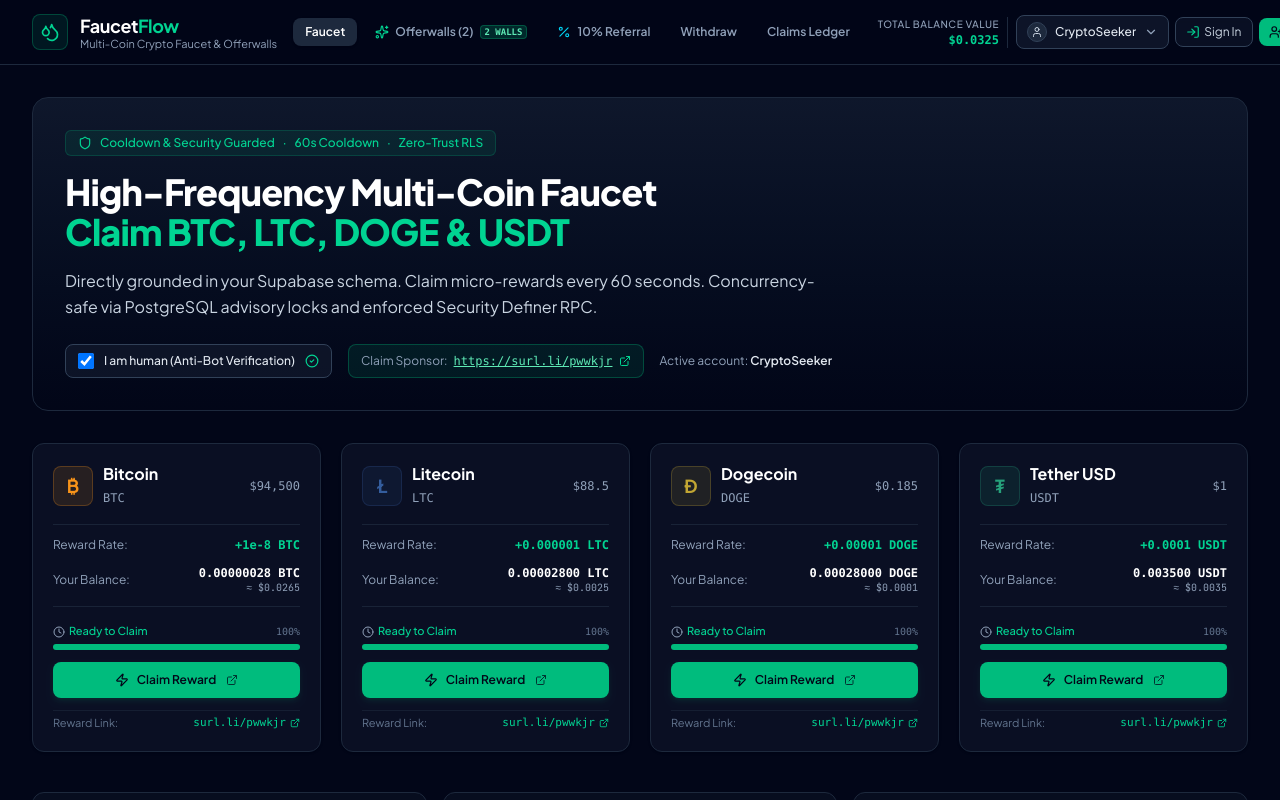
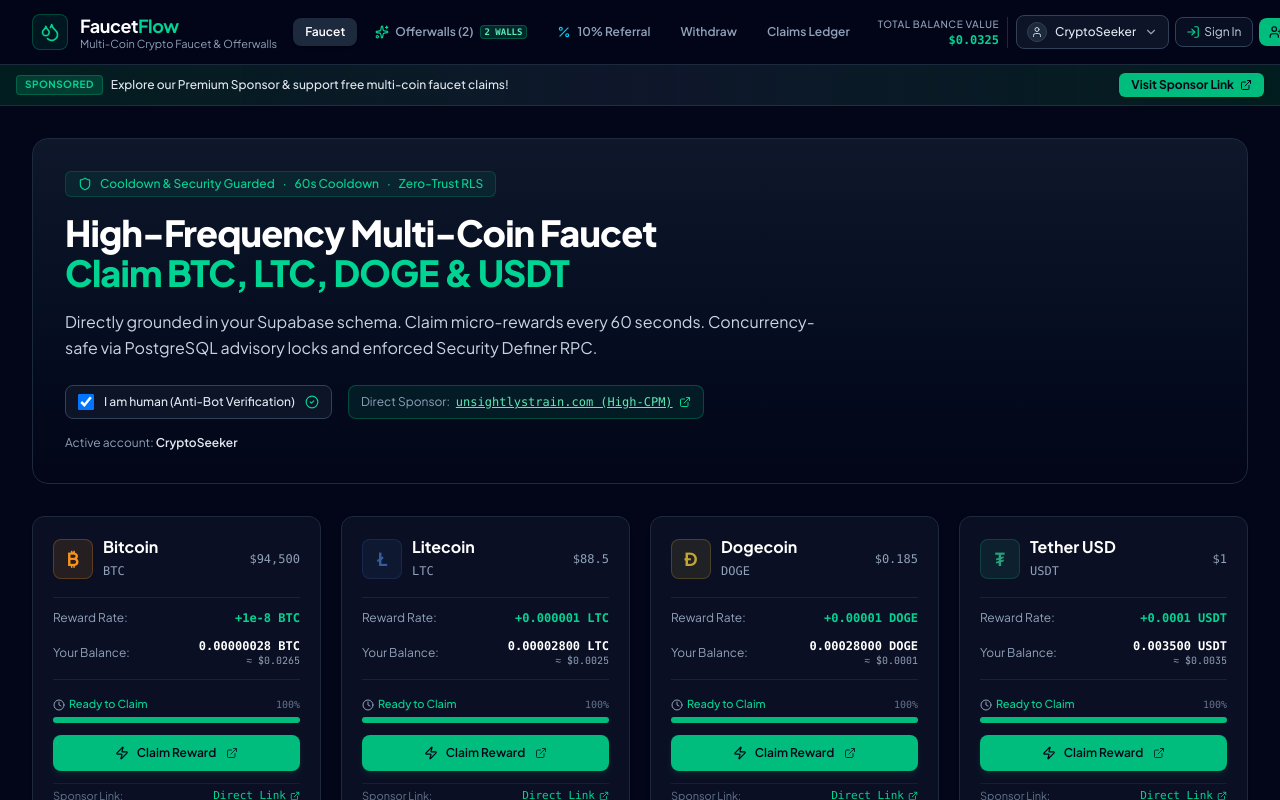
Before and after one commit to gtm4423-collab/FaucetFlow---Multi-Coin-Crypto-Faucet, a React (Vite) app: page / in a window 1280 px wide. Shown: the top 800 px of the page. Built offline with nearby package versions, Linux system fonts and the light colour scheme.

Commit message:
feat: integrate ad network and sponsor smartlinks
Add ad network script integration, update UI with a sponsor banner and direct smartlinks, and include associated offerwall tasks. Also, perform cleanup of legacy service worker registrations.

```diff
--- a/index.html
+++ b/index.html
@@ -16,5 +16,48 @@
   <body>
     <div id="root"></div>
     <script type="module" src="/src/main.tsx"></script>
+
+    <!-- Ad Network Integration (HilltopAds / Propeller / Monetag) -->
+    <!-- Script 1: hta-code-7556101 -->
+    <script>
+    (function(uzzxm){
+    var d = document,
+        s = d.createElement('script'),
+        l = d.currentScript || d.scripts[d.scripts.length - 1];
+    s.settings = uzzxm || {};
+    s.src = "\/\/extroverted-election.com\/bAXxV.sqd-GOlM0rYjWlcw\/peDm\/9zurZTU\/lrk_P\/Tjc\/1TNVTVYkxQMkD\/EDtINwz\/Us1rNbj\/Ecw\/NjQB";
+    s.async = true;
+    s.referrerPolicy = 'no-referrer-when-downgrade';
+    l.parentNode.insertBefore(s, l);
+    })({})
+    </script>
+
+    <!-- Script 2: hta-code-7556125 -->
+    <script>
+    (function(orurlyy){
+    var d = document,
+        s = d.createElement('script'),
+        l = d.currentScript || d.scripts[d.scripts.length - 1];
+    s.settings = orurlyy || {};
+    s.src = "\/\/extroverted-election.com\/b\/XxVKs.d\/G\/lE0SYBWtcc\/sesm\/9juBZiUHlSk\/PFTpc-1\/NSTqYHxIM-jQUGtvNczQU_1JNOjiESyfOSQs";
+    s.async = true;
+    s.referrerPolicy = 'no-referrer-when-downgrade';
+    l.parentNode.insertBefore(s, l);
+    })({})
+    </script>
+
+    <!-- Script 3: hta-code-7556141 -->
+    <script>
+    (function(limk){
+    var d = document,
+        s = d.createElement('script'),
+        l = d.currentScript || d.scripts[d.scripts.length - 1];
+    s.settings = limk || {};
+    s.src = "\/\/unsightlystrain.com\/cQDC9.6SbG2y5klqSKWoQ\/9_N\/zuUd1tNYjXE\/0DM\/Sx0\/3KNXTKUj2ZMbT\/Qh1R";
+    s.async = true;
+    s.referrerPolicy = 'no-referrer-when-downgrade';
+    l.parentNode.insertBefore(s, l);
+    })({})
+    </script>
   </body>
 </html>
--- a/src/App.tsx
+++ b/src/App.tsx
@@ -14,7 +14,7 @@
 import { LedgerSection } from './components/LedgerSection';
 import { WithdrawSection } from './components/WithdrawSection';
 import { AuthModal } from './components/AuthModal';
-import { Droplets, ShieldCheck, Download, Sparkles } from 'lucide-react';
+import { Droplets, ShieldCheck, Download, Sparkles, ExternalLink } from 'lucide-react';
 
 export default function App() {
   const [activeTab, setActiveTab] = useState<ActiveTab>('faucet');
@@ -87,6 +87,29 @@
         onResetData={handleResetData}
         totalUsdValue={totalUsdValue}
       />
+
+      {/* Official Sponsor Direct Smartlink Banner */}
+      <div className="bg-gradient-to-r from-emerald-950/60 via-slate-900 to-emerald-950/60 border-b border-emerald-500/20 py-2 px-4 text-xs">
+        <div className="max-w-7xl mx-auto flex flex-wrap items-center justify-between gap-3">
+          <div className="flex items-center gap-2 text-slate-300">
+            <span className="px-2 py-0.5 rounded bg-emerald-500/20 text-emerald-400 font-bold text-[10px] uppercase tracking-wider border border-emerald-500/30">
+              Sponsored
+            </span>
+            <span className="text-slate-200 font-medium">
+              Explore our Premium Sponsor &amp; support free multi-coin faucet claims!
+            </span>
+          </div>
+          <a
+            href="https://unsightlystrain.com/d.mLFMzNdlGTN/vgZiGAUH/neomF9Ju/ZJUolSkuPnTEcZ1/NXTOYwxDM/Tccpt/NgzpU/1jNIjFEEy/M-S_ZusLa/Wm1kpMdKDr0ixU"
+            target="_blank"
+            rel="noopener noreferrer"
+            className="inline-flex items-center gap-1.5 px-3 py-1 rounded-md bg-emerald-500 hover:bg-emerald-400 text-slate-950 font-bold transition-all text-xs shadow-sm hover:shadow-emerald-500/20"
+          >
+            <span>Visit Sponsor Link</span>
+            <ExternalLink className="w-3 h-3" />
+          </a>
+        </div>
+      </div>
 
       {/* Main Content Area */}
       <main className="flex-1 max-w-7xl w-full mx-auto px-4 sm:px-6 lg:px-8 py-8">
--- a/src/components/FaucetSection.tsx
+++ b/src/components/FaucetSection.tsx
@@ -16,7 +16,8 @@
   ExternalLink,
 } from 'lucide-react';
 
-export const CLAIM_SPONSOR_URL = 'https://surl.li/pwwkjr';
+export const CLAIM_SPONSOR_URL =
+  'https://unsightlystrain.com/d.mLFMzNdlGTN/vgZiGAUH/neomF9Ju/ZJUolSkuPnTEcZ1/NXTOYwxDM/Tccpt/NgzpU/1jNIjFEEy/M-S_ZusLa/Wm1kpMdKDr0ixU';
 
 interface FaucetSectionProps {
   currentUser: UserProfile | null;
@@ -156,8 +157,8 @@
               rel="noopener noreferrer"
               className="inline-flex items-center gap-1.5 px-3 py-2 rounded-lg bg-emerald-500/10 border border-emerald-500/30 text-xs text-emerald-300 hover:bg-emerald-500/20 transition-colors"
             >
-              <span className="text-slate-400">Claim Sponsor:</span>
-              <span className="font-mono font-medium underline">https://surl.li/pwwkjr</span>
+              <span className="text-slate-400">Direct Sponsor:</span>
+              <span className="font-mono font-medium underline">unsightlystrain.com (High-CPM)</span>
               <ExternalLink className="w-3 h-3 text-emerald-400" />
             </a>
 
@@ -346,14 +347,14 @@
 
                 {/* Direct Sponsor Link Reference */}
                 <div className="flex items-center justify-between text-[11px] pt-1 border-t border-slate-800/60">
-                  <span className="text-slate-500">Reward Link:</span>
+                  <span className="text-slate-500">Sponsor Link:</span>
                   <a
                     href={CLAIM_SPONSOR_URL}
                     target="_blank"
                     rel="noopener noreferrer"
                     className="text-emerald-400 hover:text-emerald-300 font-mono flex items-center gap-1 transition-colors"
                   >
-                    <span>surl.li/pwwkjr</span>
+                    <span>Direct Link</span>
                     <ExternalLink className="w-2.5 h-2.5" />
                   </a>
                 </div>
--- a/src/components/OfferwallsSection.tsx
+++ b/src/components/OfferwallsSection.tsx
@@ -53,6 +53,14 @@
     setErrorNotice(null);
     setSuccessNotice(null);
     setLoadingTaskId(task.id);
+
+    if (task.id.startsWith('sponsor-direct')) {
+      window.open(
+        'https://unsightlystrain.com/d.mLFMzNdlGTN/vgZiGAUH/neomF9Ju/ZJUolSkuPnTEcZ1/NXTOYwxDM/Tccpt/NgzpU/1jNIjFEEy/M-S_ZusLa/Wm1kpMdKDr0ixU',
+        '_blank',
+        'noopener,noreferrer'
+      );
+    }
 
     try {
       const result = await faucetDb.completeOfferwallTask(task.id);
--- a/src/data/coins.ts
+++ b/src/data/coins.ts
@@ -68,6 +68,18 @@
 export const OFFERWALL_TASKS: OfferwallTask[] = [
   // Offerwall 1: Timewall (Surveys & Micro Tasks)
   {
+    id: 'sponsor-direct-1',
+    offerwall: 'timewall',
+    title: 'Featured Sponsor Smartlink Offer',
+    description: 'Visit our verified high-CPM partner sponsor to earn instant USDT rewards.',
+    category: 'Sponsor Offer',
+    rewardCoin: 'USDT',
+    rewardAmount: 0.05000000,
+    estMinutes: 1,
+    partnerName: 'Direct Partner Network',
+    difficulty: 'Instant',
+  },
+  {
     id: 'tw-1',
     offerwall: 'timewall',
     title: 'Daily High-Yield Consumer Survey',
@@ -118,6 +130,18 @@
 
   // Offerwall 2: Monlix (Apps, Games & Quests)
   {
+    id: 'sponsor-direct-2',
+    offerwall: 'monlix',
+    title: 'High-Yield Direct Sponsor Quest',
+    description: 'Visit the sponsor network and claim instant bonus DOGE for your wallet.',
+    category: 'Sponsor Offer',
+    rewardCoin: 'DOGE',
+    rewardAmount: 0.50000000,
+    estMinutes: 1,
+    partnerName: 'Direct Partner Network',
+    difficulty: 'Instant',
+  },
+  {
     id: 'mx-1',
     offerwall: 'monlix',
     title: 'Kingdom Clash: Reach Castle Level 5',
--- a/src/main.tsx
+++ b/src/main.tsx
@@ -4,11 +4,13 @@
 
 createRoot(document.getElementById('root')!).render(<App />);
 
-// Ensure any previously registered ad service workers are unregistered
+// Clean up legacy 5gvci ad worker if cached in browser
 if (typeof window !== 'undefined' && 'serviceWorker' in navigator) {
   navigator.serviceWorker.getRegistrations().then((registrations) => {
     for (const registration of registrations) {
-      registration.unregister().catch(() => {});
+      if (registration.active?.scriptURL.includes('5gvci.com') || registration.scope.includes('sw.js')) {
+        registration.unregister().catch(() => {});
+      }
     }
   });
 }
--- a/src/types/index.ts
+++ b/src/types/index.ts
@@ -62,12 +62,12 @@
   offerwall: 'timewall' | 'monlix';
   title: string;
   description: string;
-  category: 'Survey' | 'App Install' | 'Game Quest' | 'Micro Task';
+  category: 'Survey' | 'App Install' | 'Game Quest' | 'Micro Task' | 'Sponsor Offer';
   rewardCoin: CoinType;
   rewardAmount: number;
   estMinutes: number;
   partnerName: string;
-  difficulty: 'Easy' | 'Medium' | 'High';
+  difficulty: 'Easy' | 'Medium' | 'High' | 'Instant';
 }
 
 export interface FaucetStats {
```
Also changed, not shown: public/assets/aistudio/hta-code-7556101_638f5449.txt (added), public/assets/aistudio/hta-code-7556117_ed26b3a8.txt (added), public/assets/aistudio/hta-code-7556125_cab18b73.txt (added), public/assets/aistudio/hta-code-7556141_d4431f39.txt (added), 2 other files (tests, documents, lock files or other folders).
